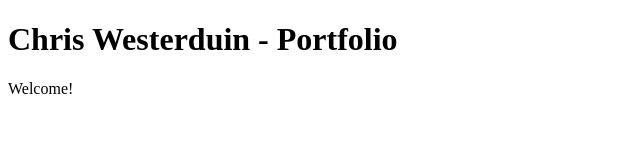
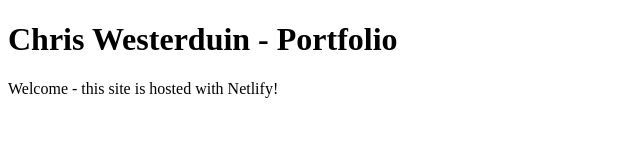
Before and after one commit to cwesterduin/futureproof-portfolio, a plain HTML site: page index.html in a window 1280 px wide. Shown: the whole page, without its empty margins (0-640 px from the left). Drawn offline with Linux system fonts and the light colour scheme.

Commit message:
test deploy

```diff
--- a/index.html
+++ b/index.html
@@ -1,11 +1,16 @@
 <!DOCTYPE html>
 <html>
-<head></head>
+<head>
+
+</head>
+
 <body>
 
-<h1>Chris Westerduin - Portfolio</h1>
-<p>Welcome!</p>
+    <h1>Chris Westerduin - Portfolio</h1>
+
+    <p>Welcome - this site is hosted with Netlify!</p>
 
 
 </body>
+
 </html>
```
